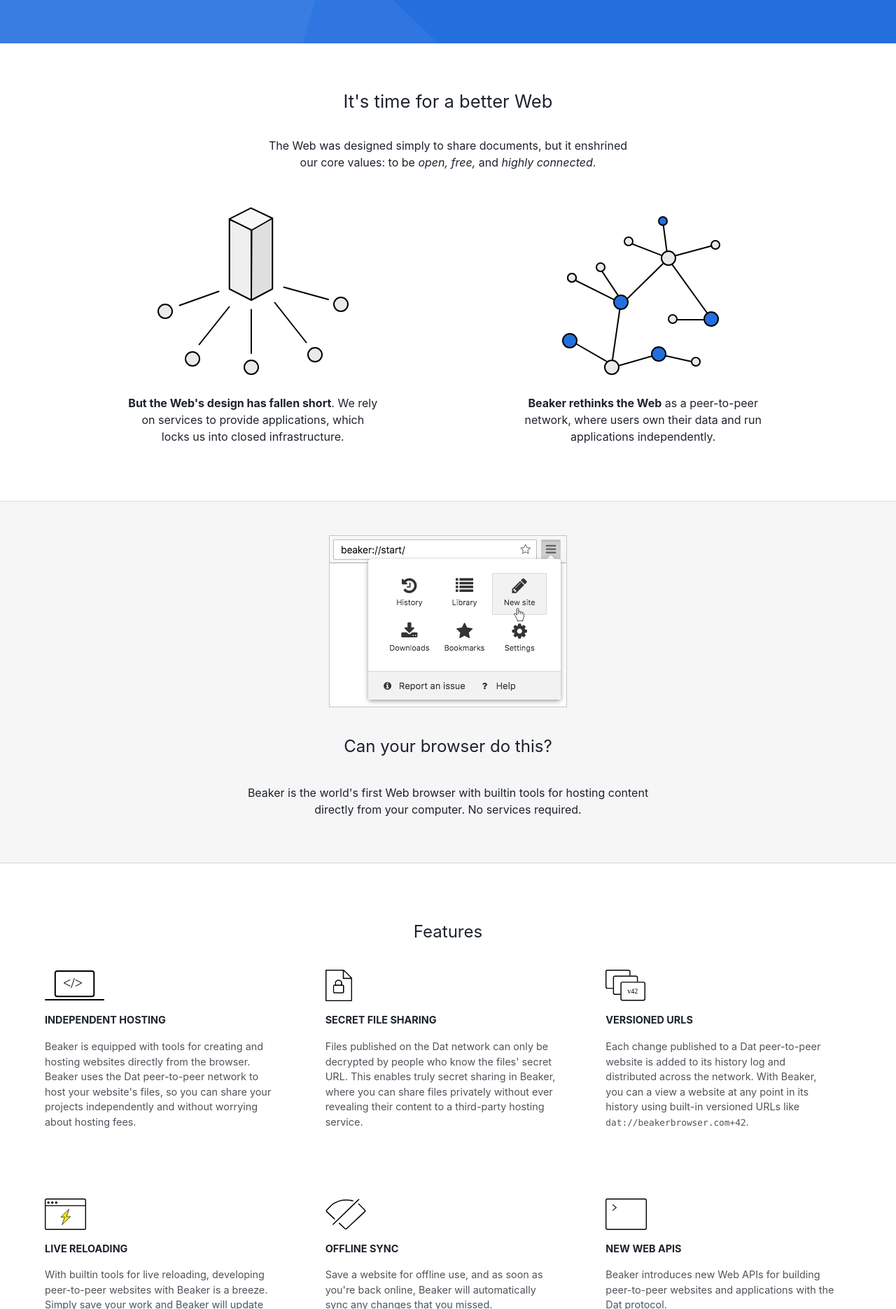
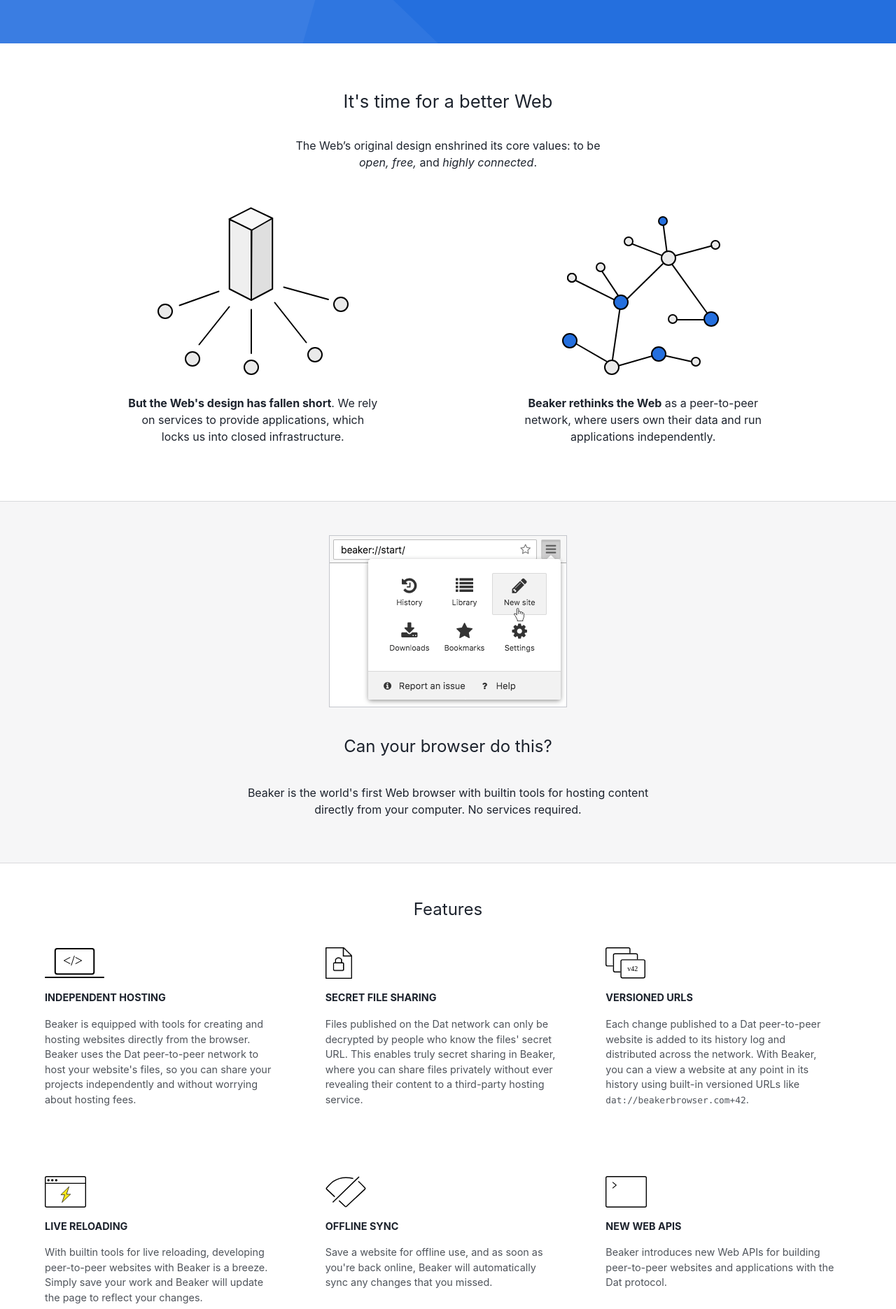
Before and after one commit to beakerbrowser/beakerbrowser.com, a Jekyll site: the page built from index.html, in a window 1280 px wide. Shown: the part 503-2374 px from the top of the page at 70% size. Built offline with Jekyll 4.4.1, drawn with Linux system fonts in a browser that asks for light colours.

Commit message:
Update copy

```diff
--- a/css/pages/_home.scss
+++ b/css/pages/_home.scss
@@ -221,7 +221,7 @@
         margin: 0 auto;
 
         &.intro {
-          max-width: 520px;
+          max-width: 440px;
           margin-bottom: 3em;
         }
       }
@@ -253,7 +253,7 @@
 
   &--features {
     border-bottom: 1px solid $gray--mid;
-    padding: 5em 0 4em;
+    padding: 3em 0;
 
     .features-grid {
 
--- a/index.html
+++ b/index.html
@@ -63,7 +63,7 @@
   <div class="container">
     <h2>It's time for a better Web</h2>
     <p class="intro">
-      The Web was designed simply to share documents, but it enshrined our core values: to be <em>open, free,</em> and <em>highly connected</em>.
+      The Web’s original design enshrined its core values: to be <em>open, free,</em> and <em>highly connected</em>.
     </p>
     <div class="web bad">
       <img src="/img/bad-web.svg"/>
```
